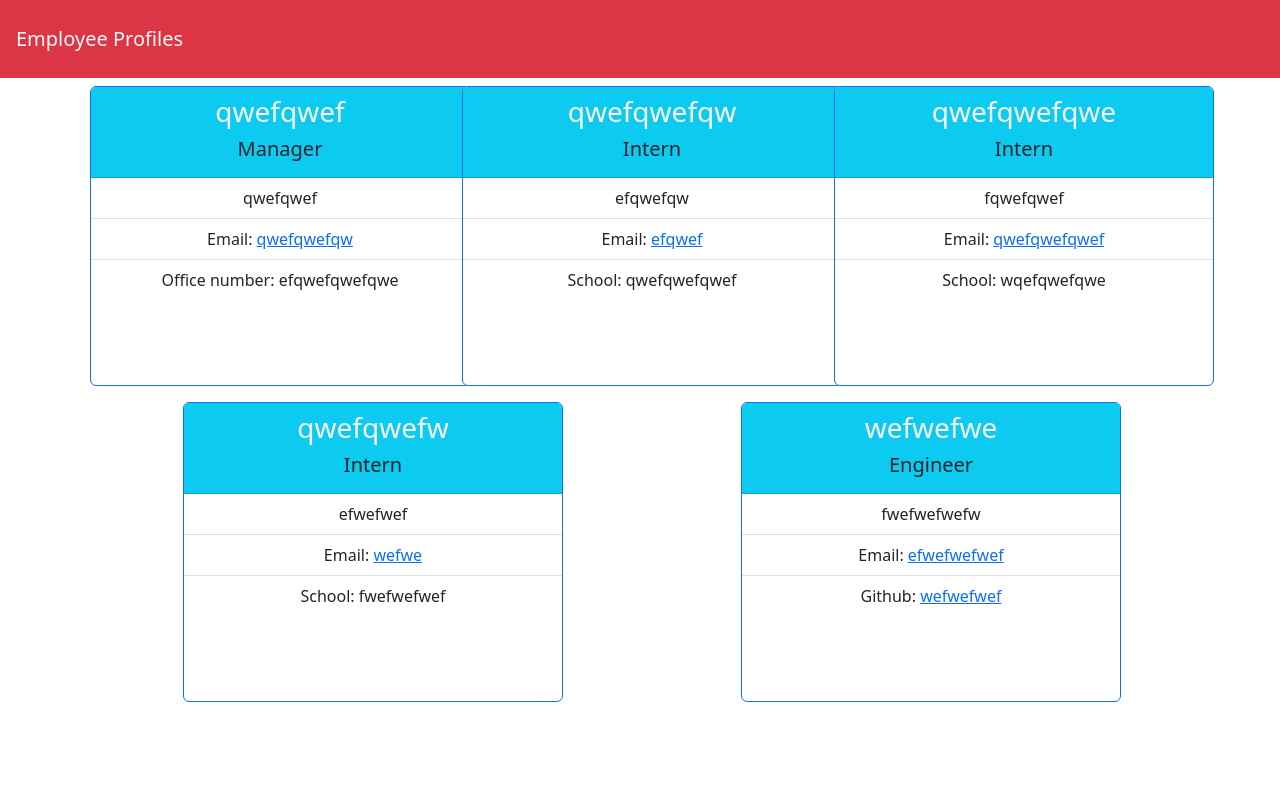
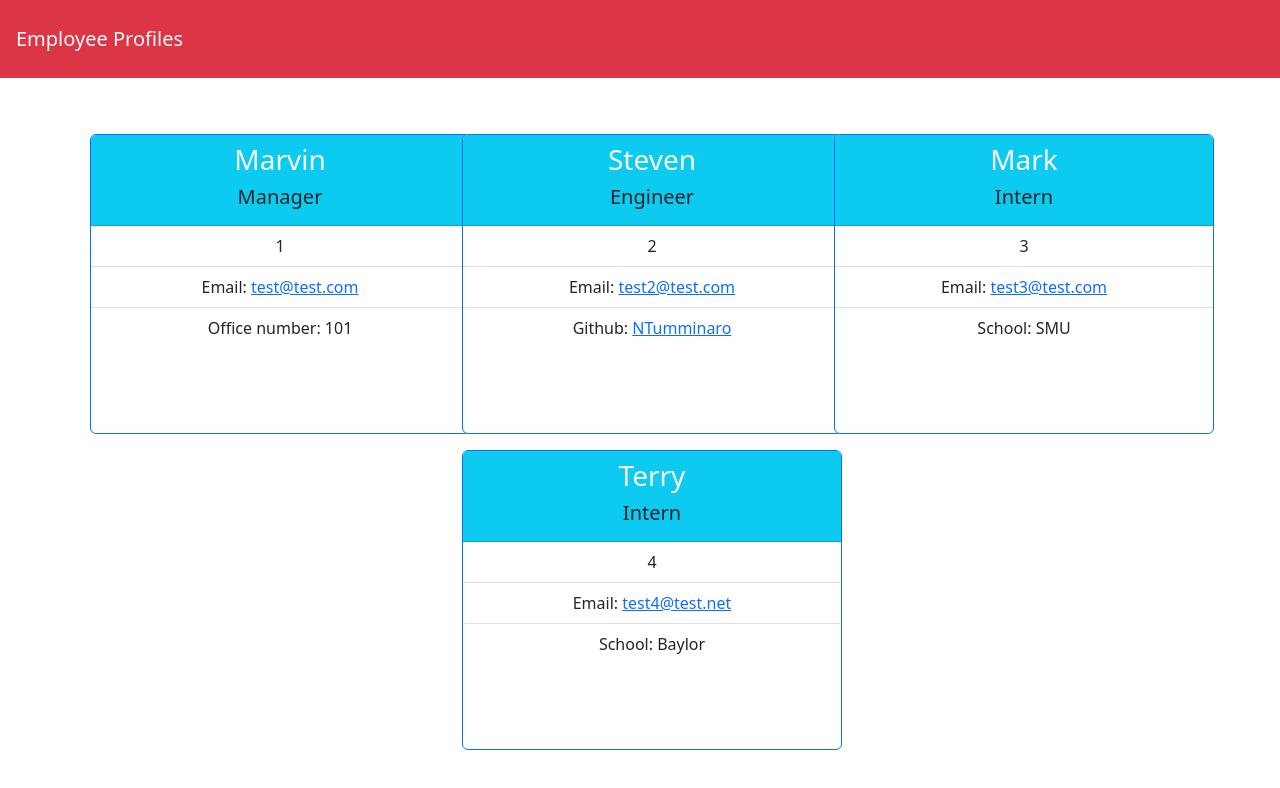
Before and after one commit to NTumminaro/Team-Breakdown-Gen, a website: page dist/index.html in a window 1280 px wide. Drawn offline with nearby package versions, Linux system fonts and the light colour scheme.

```diff
--- a/dist/index.html
+++ b/dist/index.html
@@ -20,53 +20,44 @@
                     Employee Profiles
                 </a>
             </nav>
-            <div class="container d-flex justify-content-around flex-wrap">
+            <div class="container d-flex justify-content-around flex-wrap py-5">
 
             <div class="col-4 p-2">
             <div class="card text-center border border-primary" style="height: 300px; width: 380px">
                 <div class="card-header bg-info">
-                    <h3 class="text-light">qwefqwef</h3>
+                    <h3 class="text-light">Marvin</h3>
                     <h5>Manager</h5>
                 </div>
                 <ul class="list-group list-group-flush">
-                    <li class="list-group-item">qwefqwef</li>
-                    <li class="list-group-item">Email: <a href="qwefqwefqw">qwefqwefqw</a></li><li class="list-group-item">Office number: efqwefqwefqwe</li></ul></div></div>
+                    <li class="list-group-item">1</li>
+                    <li class="list-group-item">Email: <a href="test@test.com">test@test.com</a></li><li class="list-group-item">Office number: 101</li></ul></div></div>
             <div class="col-4 p-2">
             <div class="card text-center border border-primary" style="height: 300px; width: 380px">
                 <div class="card-header bg-info">
-                    <h3 class="text-light">qwefqwefqw</h3>
+                    <h3 class="text-light">Steven</h3>
+                    <h5>Engineer</h5>
+                </div>
+                <ul class="list-group list-group-flush">
+                    <li class="list-group-item">2</li>
+                    <li class="list-group-item">Email: <a href="test2@test.com">test2@test.com</a></li><li class="list-group-item">Github: <a href="https://github.com/NTumminaro">NTumminaro</a></li></ul></div></div>
+            <div class="col-4 p-2">
+            <div class="card text-center border border-primary" style="height: 300px; width: 380px">
+                <div class="card-header bg-info">
+                    <h3 class="text-light">Mark</h3>
                     <h5>Intern</h5>
                 </div>
                 <ul class="list-group list-group-flush">
-                    <li class="list-group-item">efqwefqw</li>
-                    <li class="list-group-item">Email: <a href="efqwef">efqwef</a></li><li class="list-group-item">School: qwefqwefqwef</li></ul></div></div>
+                    <li class="list-group-item">3</li>
+                    <li class="list-group-item">Email: <a href="test3@test.com">test3@test.com</a></li><li class="list-group-item">School: SMU</li></ul></div></div>
             <div class="col-4 p-2">
             <div class="card text-center border border-primary" style="height: 300px; width: 380px">
                 <div class="card-header bg-info">
-                    <h3 class="text-light">qwefqwefqwe</h3>
+                    <h3 class="text-light">Terry</h3>
                     <h5>Intern</h5>
                 </div>
                 <ul class="list-group list-group-flush">
-                    <li class="list-group-item">fqwefqwef</li>
-                    <li class="list-group-item">Email: <a href="qwefqwefqwef">qwefqwefqwef</a></li><li class="list-group-item">School: wqefqwefqwe</li></ul></div></div>
-            <div class="col-4 p-2">
-            <div class="card text-center border border-primary" style="height: 300px; width: 380px">
-                <div class="card-header bg-info">
-                    <h3 class="text-light">qwefqwefw</h3>
-                    <h5>Intern</h5>
-                </div>
-                <ul class="list-group list-group-flush">
-                    <li class="list-group-item">efwefwef</li>
-                    <li class="list-group-item">Email: <a href="wefwe">wefwe</a></li><li class="list-group-item">School: fwefwefwef</li></ul></div></div>
-            <div class="col-4 p-2">
-            <div class="card text-center border border-primary" style="height: 300px; width: 380px">
-                <div class="card-header bg-info">
-                    <h3 class="text-light">wefwefwe</h3>
-                    <h5>Engineer</h5>
-                </div>
-                <ul class="list-group list-group-flush">
-                    <li class="list-group-item">fwefwefwefw</li>
-                    <li class="list-group-item">Email: <a href="efwefwefwef">efwefwefwef</a></li><li class="list-group-item">Github: <a href="https://github.com/wefwefwef">wefwefwef</a></li></ul></div></div>
+                    <li class="list-group-item">4</li>
+                    <li class="list-group-item">Email: <a href="test4@test.net">test4@test.net</a></li><li class="list-group-item">School: Baylor</li></ul></div></div>
             </div>
         </body>
     </html>
```
Also changed, not shown: package.json (+7 -0 lines).
